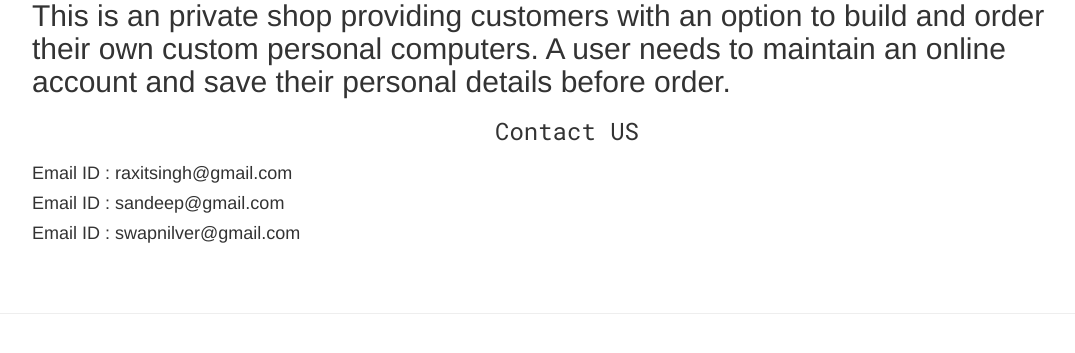
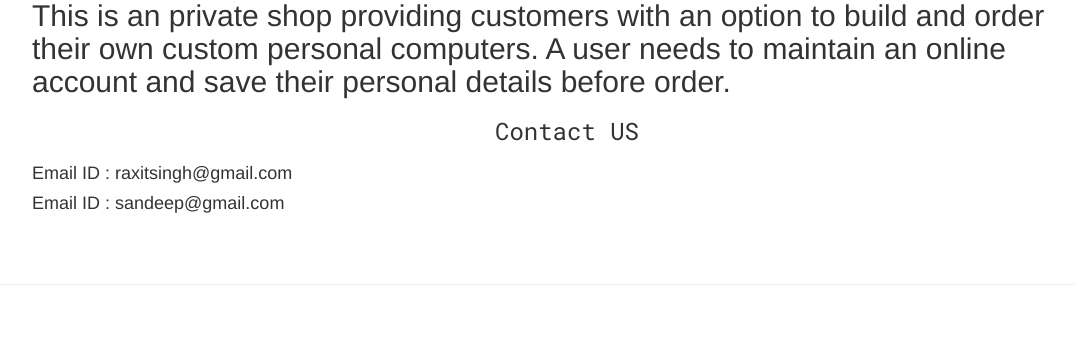
Before and after one commit to sandy1397/cpa_v1, a PHP site: page /about.php in a window 1280 px wide. Shown: the part 192-545 px from the top of the page, without its empty margins (73-1148 px from the left). Run offline with PHP 8.4, Linux system fonts and the light colour scheme; data comes from the database, SQL or seed files in the repository; data that the repository does not hold is empty; some libraries are stand-ins or nearby versions.

Commit message:
Update about.php

```diff
--- a/about.php
+++ b/about.php
@@ -63,7 +63,7 @@ $row = mysqli_fetch_assoc($result);
 		<h3> Contact US <h3>
 		<h4> Email ID : raxitsingh@gmail.com </h4>
 		<h4> Email ID : sandeep@gmail.com </h4>
-		<h4> Email ID : swapnilver@gmail.com </h4>
+
 
 
 
```
